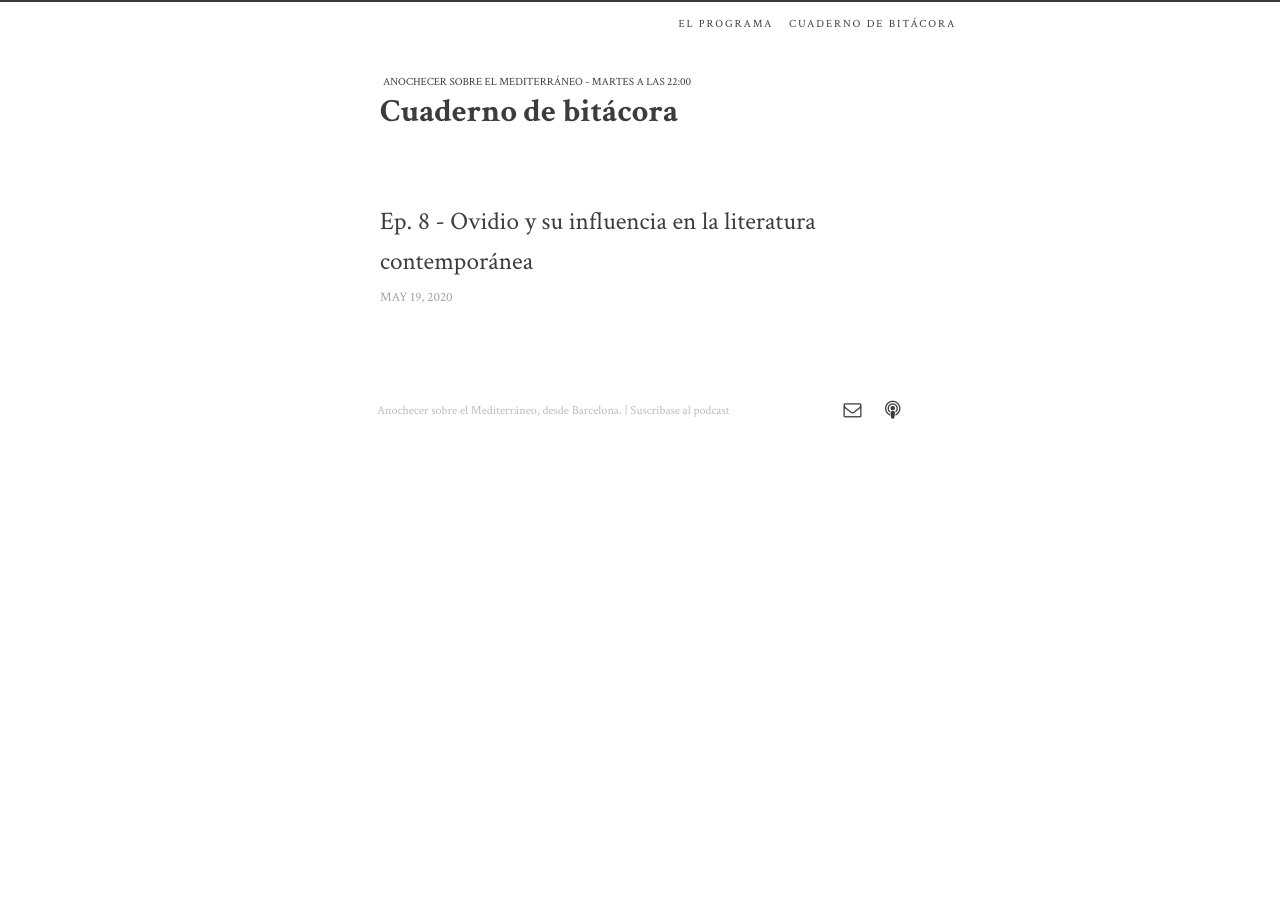
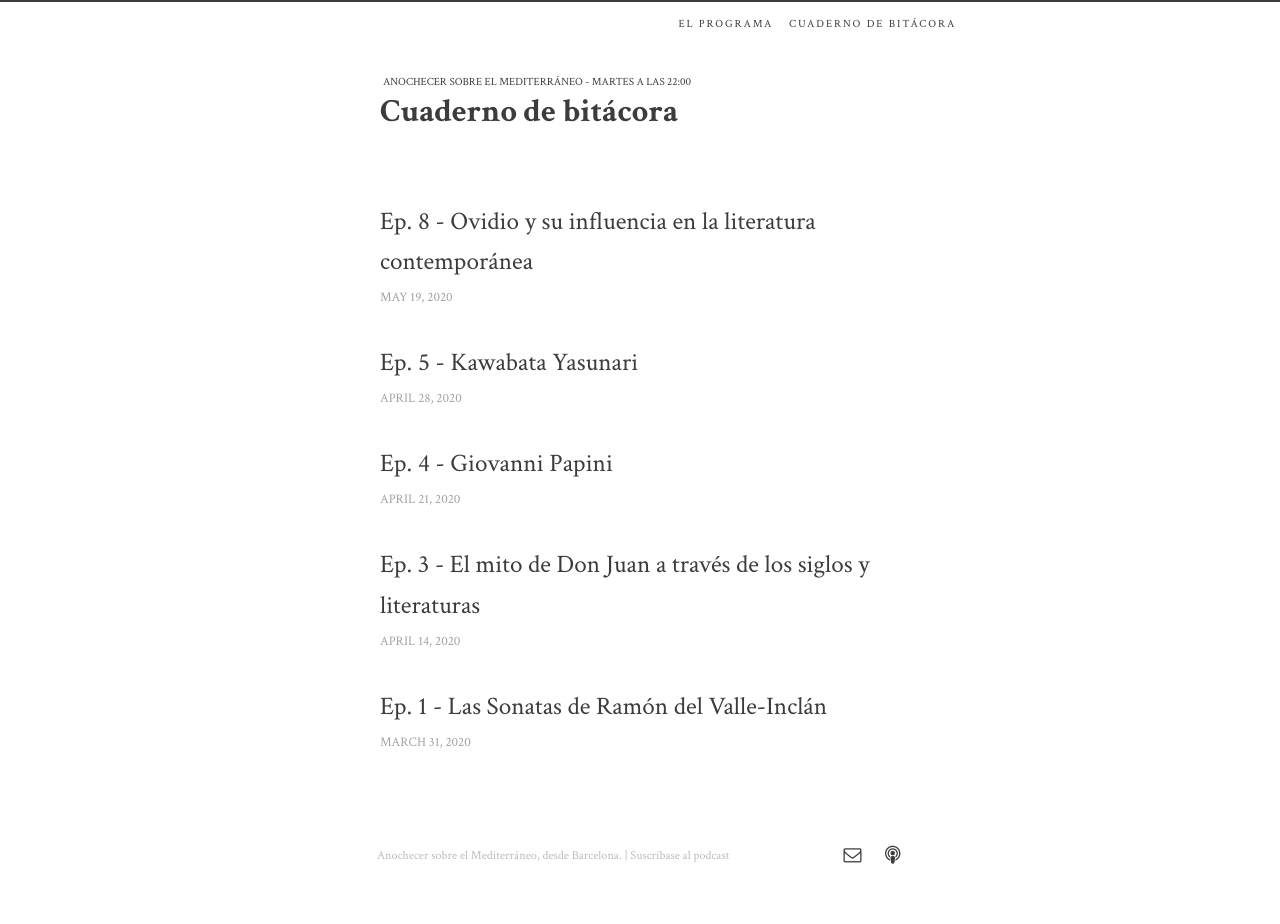
Before and after one commit to dieguitocollado/anochecer2, a Jekyll site: the page built from bitacora.md, in a window 1280 px wide. Built offline with Jekyll 4.4.1, drawn with Linux system fonts in a browser that asks for light colours; before the commit the page ends 900 px from its top, so only the background shows below that.

Commit message:
new episodes

```diff
--- /dev/null
+++ b/_posts/2020-05-19-ep-1.md
@@ -0,0 +1,11 @@
+---
+title: Ep. 1 - Las Sonatas de Ramón del Valle-Inclán
+layout: post
+date: 2020-03-31 02:40:48 +0000
+category: episodios
+tags: []
+undefined: []
+---
+![Valle-Inclán](/uploads/valleinclan.jpg "Valle-Inclán")
+
+<audio id="audio_1" controls="" preload="none" style="width:100%;padding:0;"><source src="/uploads/valleinclan.mp3" type="audio/mpeg"></audio>
--- /dev/null
+++ b/_posts/2020-05-19-ep-3.md
@@ -0,0 +1,11 @@
+---
+title: Ep. 3 - El mito de Don Juan a través de los siglos y literaturas
+layout: post
+date: 2020-04-14 02:40:48 +0000
+category: episodios
+tags: []
+undefined: []
+---
+![Don Juan](/uploads/donjuan.jpg "Don Juan")
+
+<audio id="audio_1" controls="" preload="none" style="width:100%;padding:0;"><source src="/uploads/donjuan.mp3" type="audio/mpeg"></audio>
--- a/_posts/2020-05-19-ep-8.md
+++ b/_posts/2020-05-19-ep-8.md
@@ -6,6 +6,6 @@ category: episodios
 tags: []
 undefined: []
 ---
-![Ovidio](/uploads/ovid.jpg "Hora de Aventuras")
+![Ovidio](/uploads/ovid.jpg "Ovidio")
 
 <audio id="audio_1" controls="" preload="none" style="width:100%;padding:0;"><source src="/uploads/ovidio.mp3" type="audio/mpeg"></audio>
```
Also changed, not shown: _posts/2020-04-28-ep-5.md (added, +11 -0 lines), _posts/2020-05-19-ep-4.md (added, +11 -0 lines), uploads/donjuan.jpg (added), uploads/kawabata.jpg (added), uploads/papini.jpg (added), uploads/valleinclan.jpg (added), 4 other files.
